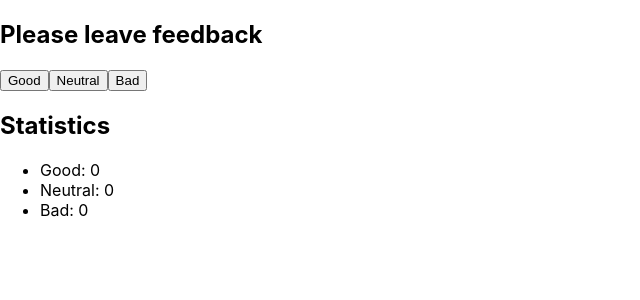
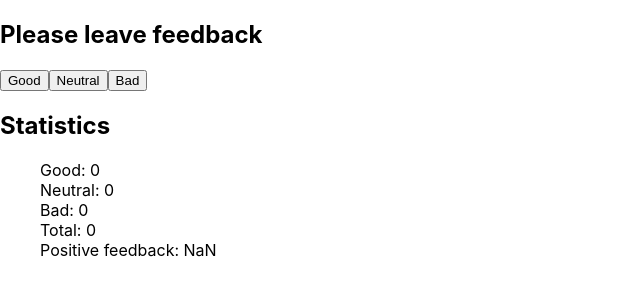
Before and after one commit to arkadiibasovych/goit-react-hw-02-feedback, a React (Create React App) app: page / in a window 1280 px wide. Shown: the top 300 px of the page, without its empty margins (0-640 px from the left). Built offline with nearby package versions, Linux system fonts and the light colour scheme.

Commit message:
add step 2

```diff
--- a/src/Components/Controls/Controls.jsx
+++ b/src/Components/Controls/Controls.jsx
@@ -8,6 +8,16 @@ class Controls extends React.Component {
     good: 0,
     neutral: 0,
     bad: 0,
+  };
+
+  countTotalFeedback = (good, neutral, bad) => {
+    return good + neutral + bad;
+  };
+
+  countPositiveFeedbackPercentage = (good, neutral, bad) => {
+    const total = good + neutral + bad;
+    const percent = (good * 100) / total;
+    return Math.trunc(percent);
   };
 
   handleGoodIncrement = () => {
@@ -47,6 +57,16 @@ class Controls extends React.Component {
           good={this.state.good}
           neutral={this.state.neutral}
           bad={this.state.bad}
+          total={this.countTotalFeedback(
+            this.state.good,
+            this.state.neutral,
+            this.state.bad,
+          )}
+          percantage={this.countPositiveFeedbackPercentage(
+            this.state.good,
+            this.state.neutral,
+            this.state.bad,
+          )}
         />
       </>
     );
--- a/src/Components/Statistics/Statistics.jsx
+++ b/src/Components/Statistics/Statistics.jsx
@@ -1,7 +1,13 @@
 import React from 'react';
 import s from './Statistics.module.css';
 
-const Statistics = ({ good = 0, neutral = 0, bad = 0 }) => {
+const Statistics = ({
+  good = 0,
+  neutral = 0,
+  bad = 0,
+  total = 0,
+  percantage = 0,
+}) => {
   return (
     <div className={s.Statistics}>
       <h2 className={s.head}>Statistics</h2>
@@ -9,6 +15,8 @@ const Statistics = ({ good = 0, neutral = 0, bad = 0 }) => {
         <li className={s.feedback_item}>Good: {good}</li>
         <li className={s.feedback_item}>Neutral: {neutral}</li>
         <li className={s.feedback_item}>Bad: {bad}</li>
+        <li className={s.feedback_item}>Total: {total}</li>
+        <li className={s.feedback_item}>Positive feedback: {percantage}</li>
       </ul>
     </div>
   );
--- a/src/Components/Statistics/Statistics.module.css
+++ b/src/Components/Statistics/Statistics.module.css
@@ -0,0 +1,3 @@
+.feedback_item {
+  list-style: none;
+}
```
